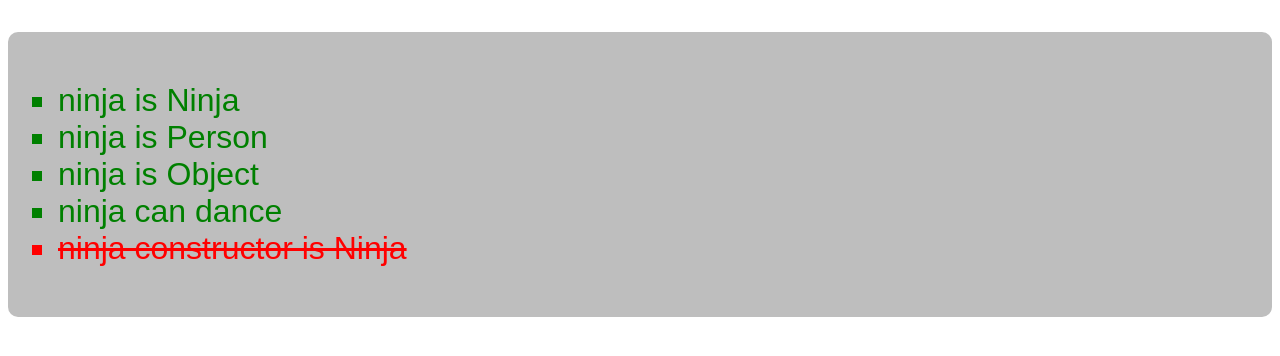
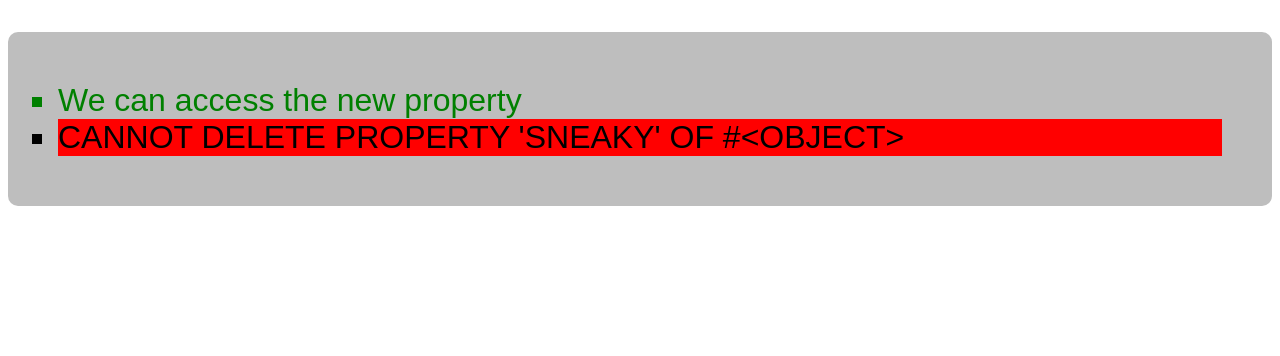
Before and after one commit to SkripKolesa/StudySandBox, a plain HTML site: page ninja/index.html in a window 1280 px wide. Drawn offline with Linux system fonts and the light colour scheme.

Commit message:
still reading

```diff
--- a/ninja/main.js
+++ b/ninja/main.js
@@ -1,21 +1,25 @@
 import {assert, fail, report} from "./testSuite.js"
 
 window.onload = function () {
-  function Person() {
-  };
-  Person.prototype.dance = function () {
-  };
+  try {
+    const ninja = {};
+    ninja.name = "Yoshi";
+    ninja.weapon = "kusarigama";
 
-  function Ninja() {
+    Object.defineProperty(ninja, "sneaky", {
+      configurable: false,
+      enumerable: false,
+      value: true,
+      writable: true
+    });
+    assert("sneaky" in ninja, "We can access the new property");
+    delete ninja.sneaky;
+    assert("sneaky" in ninja, "We can access the new property");
+  }
+  catch (ex){
+    report(ex.message, 'exception');
   }
 
-  Ninja.prototype = new Person();
 
-  const ninja = new Ninja();
 
-  assert(ninja instanceof Ninja, "ninja is Ninja");
-  assert(ninja instanceof Person, "ninja is Person");
-  assert(ninja instanceof Object, "ninja is Object");
-  assert(typeof ninja.dance === "function", "ninja can dance");
-  assert(ninja.constructor === Ninja, "ninja constructor is Ninja");
 }
--- a/ninja/styles.css
+++ b/ninja/styles.css
@@ -19,3 +19,9 @@
 #results li.report {
   color: darkslategray;
 }
+
+#results li.exception {
+  color: black;
+  background: red;
+  text-transform: uppercase;
+}
```
